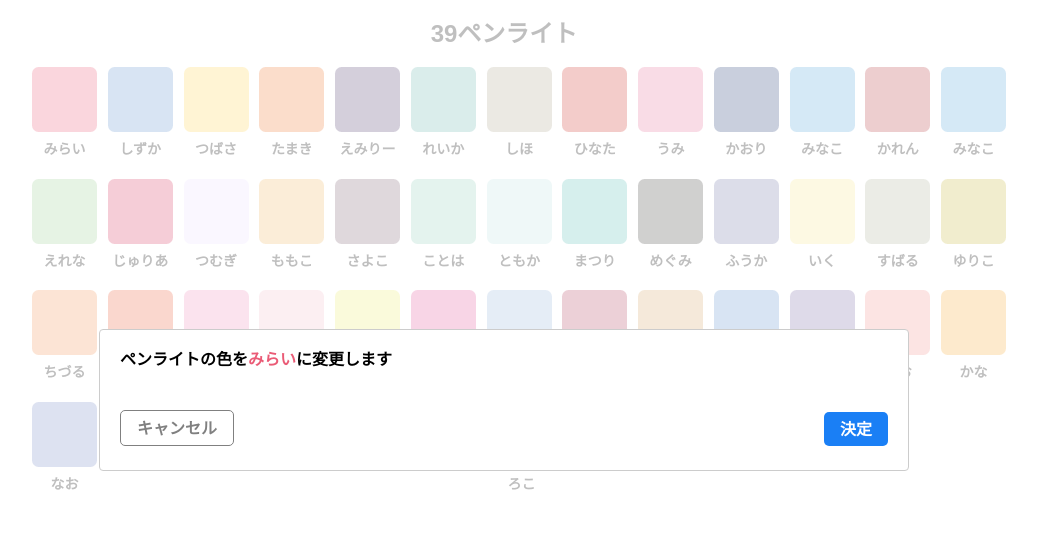
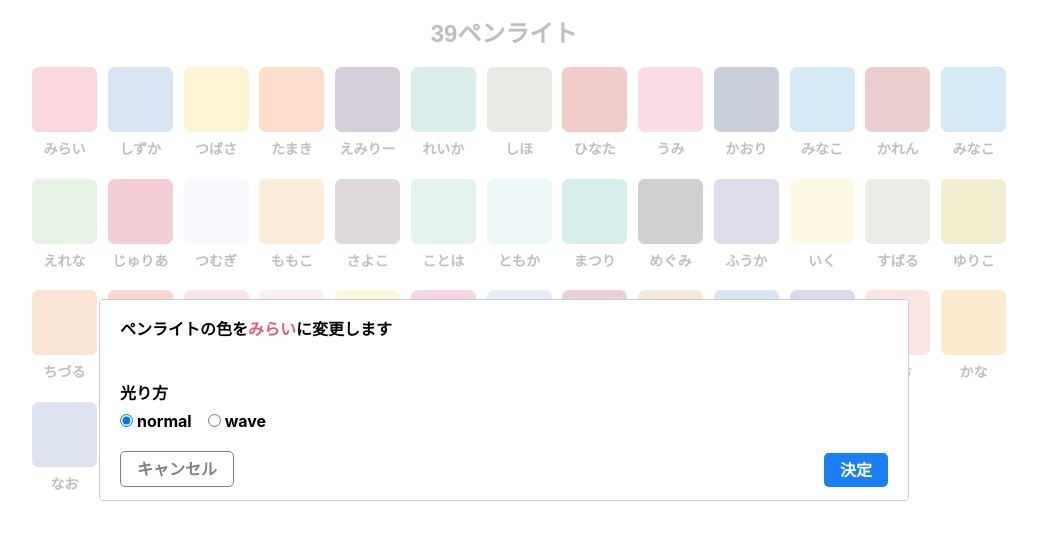
Before and after one commit to YutaSeki36/39penlight-front, a React (Create React App) app: page / in a window 1280 px wide. Both pictures are taken after a click on the item "みらい". Shown: the top 540 px of the page, without its empty margins (136-1173 px from the left). Built offline with nearby package versions, Linux system fonts and the light colour scheme.

Commit message:
flushType追加

```diff
--- a/src/App.css
+++ b/src/App.css
@@ -222,6 +222,23 @@ ul {
   width: 70px;
 }
 
+.flush-type-box {
+  font-weight: 700;
+  margin-bottom: 20px;
+}
+
+.flush-type-box-input {
+  margin-top: 10px;
+}
+
+input {
+  margin-right: 0.25em;
+}
+
+label + label {
+  margin-left: 1em;
+}
+
 @media (max-width: 950px) {
   .color_box {
     padding: 0;
--- a/src/App.tsx
+++ b/src/App.tsx
@@ -7,7 +7,7 @@ import {changePenlightColor, PostObject} from './util/APIUtils'
 const customStyles = {
   content : {
       width                 : '60%',
-      height: '100px',
+      height: '160px',
       top                   : '50%',
       left                  : '50%',
       right                 : 'auto',
@@ -23,10 +23,13 @@ interface ModalState {
   isOpen: boolean;
 }
 
+type FlushType = "normal" | "wave";
+
 Modal.setAppElement('#root')
 
 const App: React.FC<any> = props => {
   const [idolListStatus] = useState<Idols>(initData)
+  const [flushTypeStatus, setFlushTypeStatus] = useState<FlushType>("normal")
 
   const [modalState,setIsOpen] = useState<ModalState>({colorCode: "", idolName: "", isOpen: false});
   const [errorState, setErrorState] = useState<string>("");
@@ -48,8 +51,18 @@ const App: React.FC<any> = props => {
       setErrorState("");
   }
 
+  const flushTypeToNumber = (): number => {
+    switch(flushTypeStatus){
+      case "normal":
+        return 1
+      case "wave":
+        return 2
+    }
+  }
+
+
   const callApi = () => {
-      const po: PostObject = {color_code: modalState.colorCode}
+      const po: PostObject = {color_code: modalState.colorCode, flush_type: flushTypeToNumber()}
       changePenlightColor(po)
       .then(response => {
           closeModal()
@@ -59,6 +72,10 @@ const App: React.FC<any> = props => {
           setErrorState("通信に失敗しました")
         });
   }
+
+  const handleChange = (e: any) => {
+    setFlushTypeStatus(e.target.value)
+  };
 
   return (
     <div className="App">
@@ -88,6 +105,29 @@ const App: React.FC<any> = props => {
           >
           <div className="modal-check-content">
               ペンライトの色を<span style={{color: modalState.colorCode}}>{modalState.idolName}</span>に変更します
+          </div>
+          <div className="flush-type-box">
+            光り方
+            <div className="flush-type-box-input">
+            <label>
+              <input
+                type="radio"
+                value="normal"
+                onChange={handleChange}
+                checked={flushTypeStatus === "normal"}
+              />
+            normal
+            </label>
+            <label>
+              <input
+                type="radio"
+                value="wave"
+                onChange={handleChange}
+                checked={flushTypeStatus === "wave"}
+              />
+              wave
+            </label>
+            </div>
           </div>
           {errorState && <span>{errorState}</span>}
           <div className="btn-box">
--- a/src/components/ColorBox.css
+++ b/src/components/ColorBox.css
@@ -31,7 +31,7 @@
 }
 
 .modal-check-content {
-  height: 60%;
+  height: 40%;
   font-weight: 700;
 }
 
--- a/src/util/APIUtils.tsx
+++ b/src/util/APIUtils.tsx
@@ -2,6 +2,7 @@ import { API_BASE_URL } from "../config";
 
 export type PostObject = {
     color_code: string
+    flush_type: number
 };
 
 const request = (options: any) => {
```
